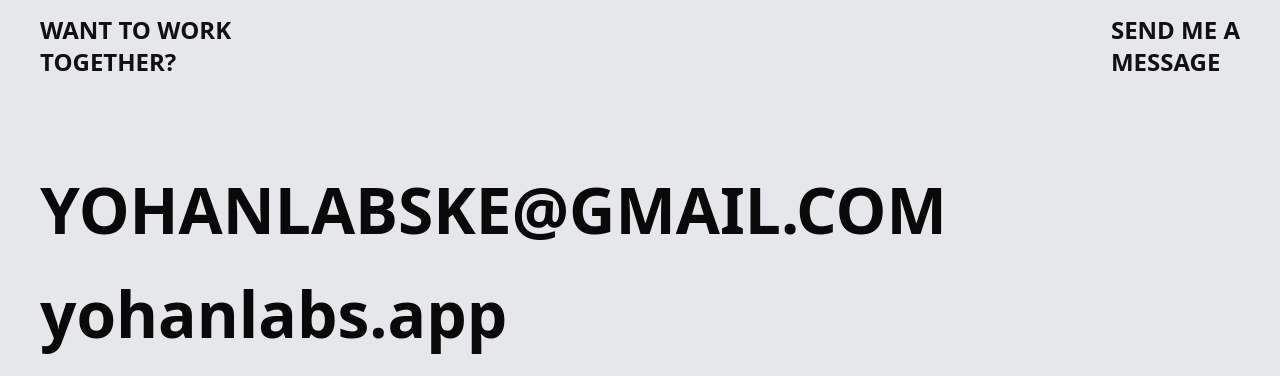
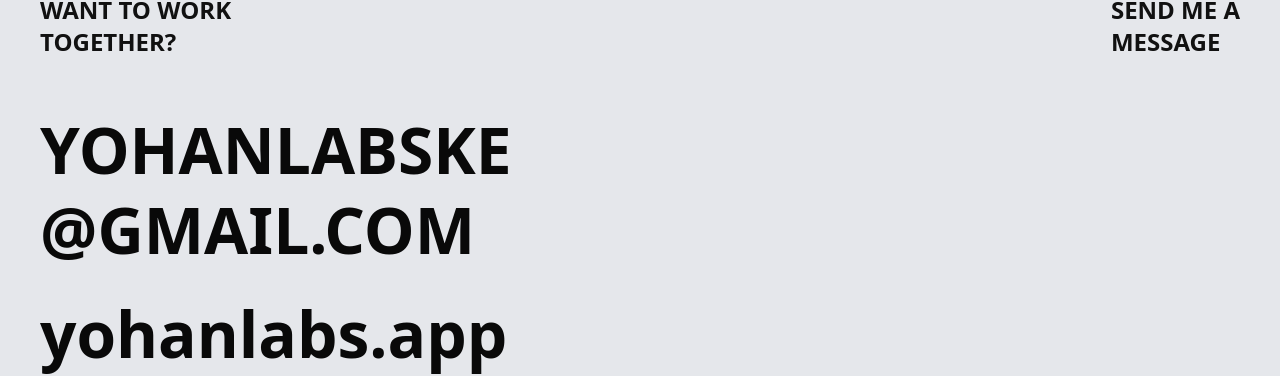
Before and after one commit to bugijay7/bugi, a React (Vite) app: page / in a window 1280 px wide. Shown: the part 3051-3427 px from the top of the page. Built offline with nearby package versions, Linux system fonts and the light colour scheme; a web font is replaced by a local one.

Commit message:
your commit message

```diff
--- a/src/components/Home/Cta.jsx
+++ b/src/components/Home/Cta.jsx
@@ -15,7 +15,7 @@ function Cta() {
   href="mailto:yohanlabske@gmail.com"
   className="text-[2rem] sm:text-[2rem] md:text-[4rem] font-extrabold uppercase break-words text-[#090909] leading-tight hover:text-[#de5f5e] transition-colors duration-300"
 >
-  yohanlabske@gmail.com
+  yohanlabske<br></br>@gmail.com
 </a>
 
 
```
